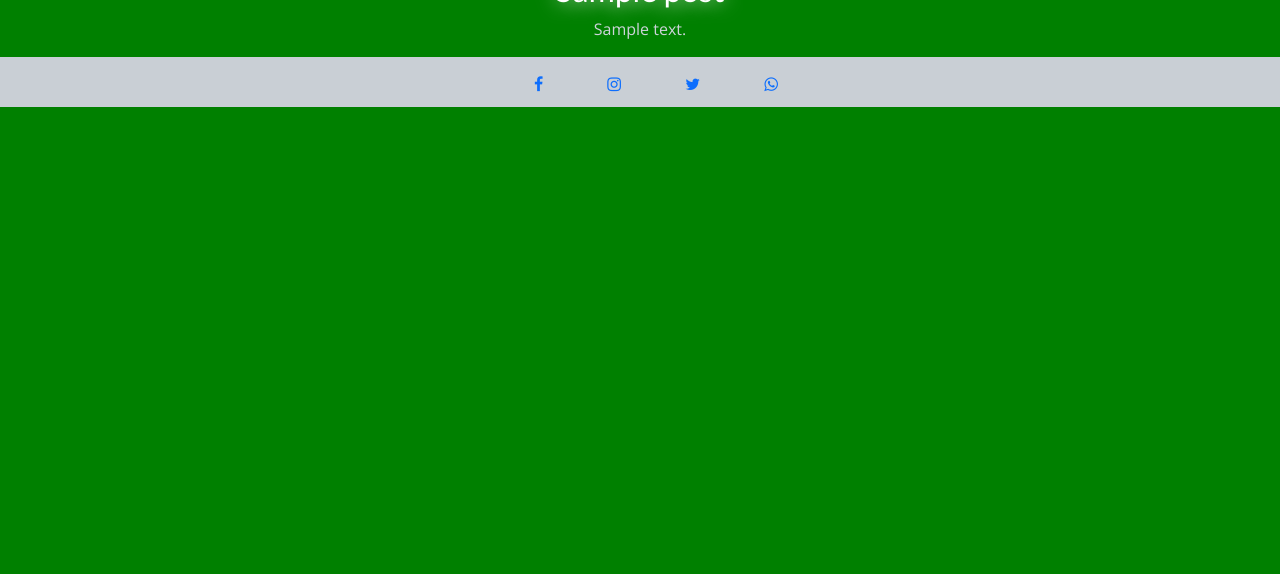
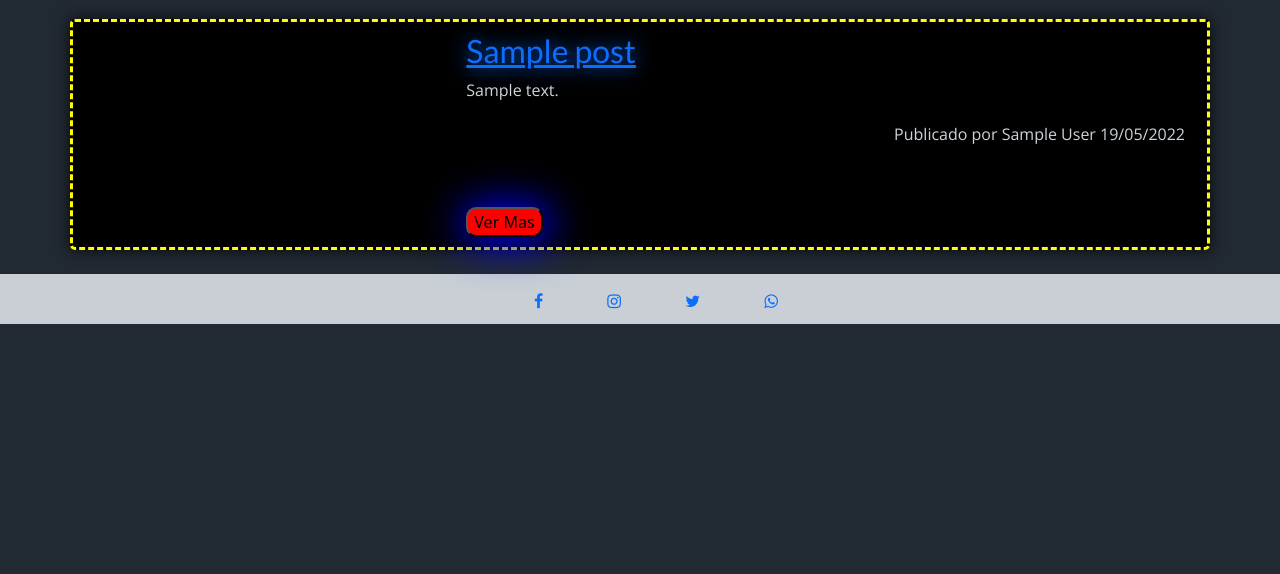
Before and after one commit to davjos7/blogg, a WordPress theme: template index.php in a window 1280 px wide. Shown: the part 226-800 px from the top of the page. Run offline with PHP 8.4 and a stand-in for WordPress, Linux system fonts and the light colour scheme; the site name, menu and one post (Sample post) are stand-ins, and other content is empty.

Commit message:
hmtl con php

```diff
--- a/estilo.css
+++ b/estilo.css
@@ -3,29 +3,37 @@
 @import url('https://fonts.googleapis.com/css2?family=Lato&family=Open+Sans&family=Roboto&display=swap');
 
 body{
-	background: green;
+	background: #212932;
 }
 
 ul.menu li{
 	display: inline-block;
 	margin: 0 7%;
 
+
 }
 ul.menu li a{
 	text-decoration: none;
 	color: white;
 	font-family: roboto;
+	font-size: 20px;
 
 
 }
 ul.menu li a:hover{
-	color: #9ab2d4;
+	color: red;
 
 }
 
 .menu{
 	padding-top: 17px;
 	margin-top: 17px;
+}
+
+.post img {
+	width: 100%;
+	height: 300px;
+	border-radius: 5px;
 }
 
 img.tit{
@@ -48,7 +56,7 @@ ul.pie li{
 
 
 header{
-	background: red;
+	background: #384b67	;
 	margin-bottom: 40px;
 }
 
@@ -62,8 +70,14 @@ h2{
 p{
 	color: #cdd4da;
 	font-family: open Sans;
+	text-align: left;
 }
 footer{
 	background: #c9cfd5;
 
 }
+
+.autor{
+	text-align: right;
+	margin-top: 20px;
+}
--- /dev/null
+++ b/footer.php
@@ -0,0 +1,11 @@
+<footer>
+            <ul class="pie">
+               <li><a href="#"><i class="fa fa-facebook"></i></a></li>
+               <li><a href="#"><i class="fa fa-instagram"></i></a></li>
+               <li><a href="#"><i class="fa fa-twitter"></i></a></li>
+               <li><a href="#"><i class="fa fa-whatsapp"></i></a></li>
+            </ul>
+         </footer>
+      </center>
+   </body>
+</html>
--- /dev/null
+++ b/header.php
@@ -0,0 +1,29 @@
+<!DOCTYPE html>
+<html>
+   <head>
+      <meta charset="utf-8">
+      <meta name="viewport" content="width=device-width, initial-scale=1">
+      <title>Noticia</title>
+      <link href="https://cdn.jsdelivr.net/npm/bootstrap@5.1.3/dist/css/bootstrap.min.css" rel="stylesheet" integrity="sha384-1BmE4kWBq78iYhFldvKuhfTAU6auU8tT94WrHftjDbrCEXSU1oBoqyl2QvZ6jIW3" crossorigin="anonymous">
+      <link rel="icon" type="text/css" href="https://cdn-icons-png.flaticon.com/512/88/88290.png">
+      <link rel="stylesheet" type="text/css" href="https://cdnjs.cloudflare.com/ajax/libs/font-awesome/4.7.0/css/font-awesome.css">
+      <link rel="stylesheet" type="text/css" href="<?php bloginfo('template_url');?>/estilo.css">
+   </head>
+   <body>
+      <center>
+         <header class="container-fluid">
+            <div class="row">
+               <div class="col-lg-3">
+                  <img src="https://cdn-icons-png.flaticon.com/512/88/88290.png" width="100px" 	class="tit">
+                  <h1 style="padding-left: 89px;"><?php bloginfo('name');?></h1>
+               </div>
+               <div class="col-lg-9">
+                  <ul class="menu">
+                     <li><a href="#">inicio</a></li>
+                     <li><a href="#">novedades</a></li>
+                     <li><a href="#">secciones</a></li>
+                     <li><a href="#">contacto</a></li>
+                  </ul>
+               </div>
+            </div>
+         </header>
--- a/index.php
+++ b/index.php
@@ -1,87 +1,26 @@
-<!DOCTYPE html>
-<html>
-<head>
-	<meta charset="utf-8">
-	<meta name="viewport" content="width=device-width, initial-scale=1">
-	<title>Noticia</title>
-	<link href="https://cdn.jsdelivr.net/npm/bootstrap@5.1.3/dist/css/bootstrap.min.css" rel="stylesheet" integrity="sha384-1BmE4kWBq78iYhFldvKuhfTAU6auU8tT94WrHftjDbrCEXSU1oBoqyl2QvZ6jIW3" crossorigin="anonymous">
-	<link rel="icon" type="text/css" href="https://cdn-icons-png.flaticon.com/512/88/88290.png">
-	<link rel="stylesheet" type="text/css" href="https://cdnjs.cloudflare.com/ajax/libs/font-awesome/4.7.0/css/font-awesome.css">
-	<link rel="stylesheet" type="text/css" href="<?php bloginfo('template_url');?>/estilo.css">
-</head>
-<body>
-<center>
 
-
-
-
-
-	<header class="container-fluid">
-		<div class="row">
-			<div class="col-lg-3">
-					<img src="https://cdn-icons-png.flaticon.com/512/88/88290.png" width="100px" 	class="tit">
-					<h1><?php bloginfo('name');?></h1>
-			</div>
-			<div class="col-lg-9">
-	        <ul class="menu">
-	        	<li><a href="#">inicio</a></li>
-	        	<li><a href="#">novedades</a></li>
-	        	<li><a href="#">secciones</a></li>
-	        	<li><a href="#">contacto</a></li>
-
-	        </ul>
-        </div>
-
-
-</div>
-	</header>
+      <?php get_header(); ?>
+      </center>
+      <div class="container">
          <?php $articulos = new WP_Query([
             'showposts'=> 3,
             ]);
 
             while ($articulos->have_posts()) {
             $articulos->the_post();?>
-
-
-
-				<?php the_post_thumbnail("medium	"); ?>
-
-
-
-
-
-   		<h2><?php the_title(); ?></h2>
-
-
-
+         <div class="row post mb-4" style="border: dashed yellow; yellow; padding: 10px; background-color: black; border-radius: 5px;  box-shadow: 0 0 15px rgb(0, 0, 0, 0.8);">
+            <div class="col-sm-4 img-fluid">
+               <?php the_post_thumbnail(); ?>
+            </div>
+            <div class="col-sm-8">
+               <h2 style="text-align: left;"><a href="<?php the_permalink(); ?>"><?php the_title(); ?></a></h2>
                <?php the_excerpt(); ?>
-
-
-
-
-
+               <p class="autor">Publicado por <?php the_author();?> <?php the_time("d/m/Y");?></p>
+               <button style="background: red; margin-top: 45px; box-shadow: 2px 2px 40px 5px blue;
+                  border-radius: 10px;">Ver Mas</button>
+            </div>
+         </div>
          <?php } ?>
-
-
-
-
-
-
-
- <footer>
- 	<ul class="pie">
- 		<li><a href="#"><i class="fa fa-facebook"></i></a></li>
- 		<li><a href="#"><i class="fa fa-instagram"></i></a></li>
- 		<li><a href="#"><i class="fa fa-twitter"></i></a></li>
- 		<li><a href="#"><i class="fa fa-whatsapp"></i></a></li>
-
- 	</ul>
-
-
- </footer>
-
-
-</center>
-
-</body>
-</html>
+      </div>
+      <center>
+         <?php get_footer(); ?>
```
Also changed, not shown: single.php (renamed from detalles.html). Lines whose indentation alone changed are shown as unchanged.
